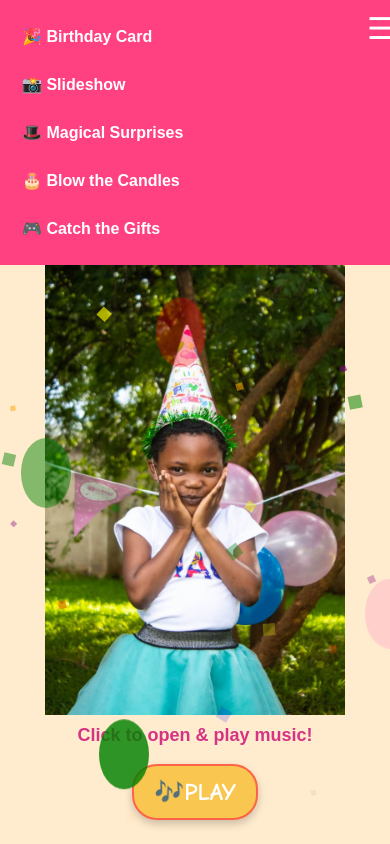
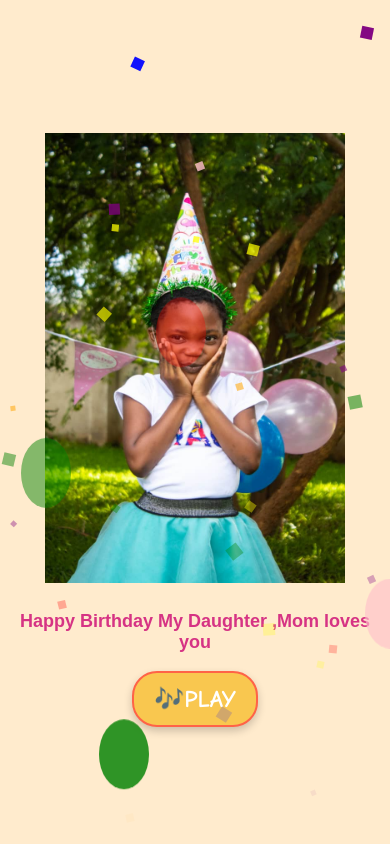
Before and after one commit to beckymlinda/virtual-birthday-card, a plain HTML site: page index.html in a window 390 px wide. Shown: the top 844 px of the page. Drawn offline with Linux system fonts and the light colour scheme.

Commit message:
removed navigation bar

```diff
--- a/index.html
+++ b/index.html
@@ -9,24 +9,13 @@
 <body>
 
     <!-- 🎈 Navigation Bar -->
-<nav class="navbar">
-    <button class="navbar-toggle" id="navbarToggle">
-        ☰
-    </button>
-    <ul id="navbarMenu" class="navbar-menu">
-        <li><a href="#card-section" onclick="closeNavbar()">🎉 Birthday Card</a></li>
-        <li><a href="#slideshow-section" onclick="closeNavbar()">📸 Slideshow</a></li>
-        <li><a href="#magic-game-section" onclick="closeNavbar()">🎩 Magical Surprises</a></li>
-        <li><a href="#cake-section" onclick="closeNavbar()">🎂 Blow the Candles</a></li>
-        <li><a href="#catch-game-section" onclick="closeNavbar()">🎮 Catch the Gifts</a></li>
-    </ul>
-</nav>
+
 
     <!-- 🎵 Birthday Card Section -->
 <div id="card-section">
     <div class="card-container">
-        <img src="assets/birthday-card.jpeg" alt="Birthday Card" class="birthday-card">
-        <p class="click-message">Click to open & play music!</p>
+        <img src="assets/birthday-card.jpeg" alt="Birthday Card" class="birthday-card"><br>
+        <p class="click-message">Happy Birthday My Daughter ,Mom loves you</p>
         <!-- Play/Pause Button -->
         <button class="play-pause-button" id="playPauseButton" onclick="toggleMusic()">🎶play</button>
     </div>
--- a/script.js
+++ b/script.js
@@ -244,17 +244,3 @@ function toggleMusic() {
     }
     isPlaying = !isPlaying; // Toggle the play/pause state
 }
-// Toggle the navbar visibility on small screens
-function toggleNavbar() {
-    const navbarMenu = document.getElementById("navbarMenu");
-    navbarMenu.style.display = navbarMenu.style.display === "block" ? "none" : "block";
-}
-
-// Close the navbar when a nav item is clicked (on small screens)
-function closeNavbar() {
-    const navbarMenu = document.getElementById("navbarMenu");
-    navbarMenu.style.display = "none";
-}
-
-// Add event listener for the hamburger icon to toggle the navbar
-document.getElementById("navbarToggle").addEventListener("click", toggleNavbar);
--- a/style.css
+++ b/style.css
@@ -316,101 +316,7 @@ body {
     z-index: 1000; /* Ensures the navbar stays on top of other elements */
 }
 
-//* Basic styling for the navbar */
-.navbar {
-    background-color: #ff4081; /* Birthday-themed background color */
-    padding: 10px;
-    text-align: center;
-    position: fixed; /* Fixes the navbar at the top */
-    top: 0; /* Aligns the navbar to the top of the page */
-    left: 0; /* Aligns the navbar to the left edge */
-    width: 100%; /* Ensures the navbar spans the full width */
-    z-index: 1000; /* Ensures the navbar stays on top of other elements */
-}
 
-/* Hide the navbar menu by default on small screens */
-.navbar-menu {
-    list-style-type: none;
-    margin: 0;
-    padding: 0;
-    display: none; /* Hide the menu by default */
-}
-
-/* Navbar list item styling */
-.navbar li {
-    display: inline-block;
-    margin: 0 10px;
-}
-
-.navbar a {
-    color: white;
-    text-decoration: none;
-    font-size: 18px;
-    font-weight: bold;
-    padding: 10px 20px;
-    border-radius: 5px;
-}
-
-/* Hover effect for navbar links */
-.navbar a:hover {
-    background-color: #d63384;
-}
-
-/* Toggle button (hamburger icon) for small screens */
-.navbar-toggle {
-    background: none;
-    border: none;
-    font-size: 30px;
-    color: white;
-    cursor: pointer;
-    display: none; /* Hide the button by default */
-}
-
-/* Media query for smaller screens (mobile devices) */
-@media screen and (max-width: 768px) {
-    .navbar ul {
-        display: block;
-        text-align: left;
-    }
-
-    .navbar li {
-        display: block;
-        margin: 5px 0;
-    }
-
-    .navbar a {
-        display: block;
-        padding: 12px;
-    }
-
-    .navbar-toggle {
-        display: block; /* Show the hamburger icon on small screens */
-        position: absolute;
-        top: 10px;
-        right: 10px;
-    }
-}
-
-/* Media query for extra small screens (very small devices) */
-@media screen and (max-width: 480px) {
-    .navbar a {
-        font-size: 16px; /* Adjust font size for very small devices */
-    }
-}
-
-/* Adding a top margin to the page content to prevent it from being hidden behind the navbar */
-body {
-    margin-top: 60px; /* Adjust this value based on your navbar height */
-}
-
-#card-section,
-#slideshow-section,
-#magic-game-section,
-#cake-section,
-#catch-game-section {
-    padding-top: 60px;
-    margin-bottom: 30px;
-}
 .play-pause-button {
     font-size: 24px;
     font-family: 'Comic Sans MS', cursive, sans-serif; /* Fun, playful font */
```
